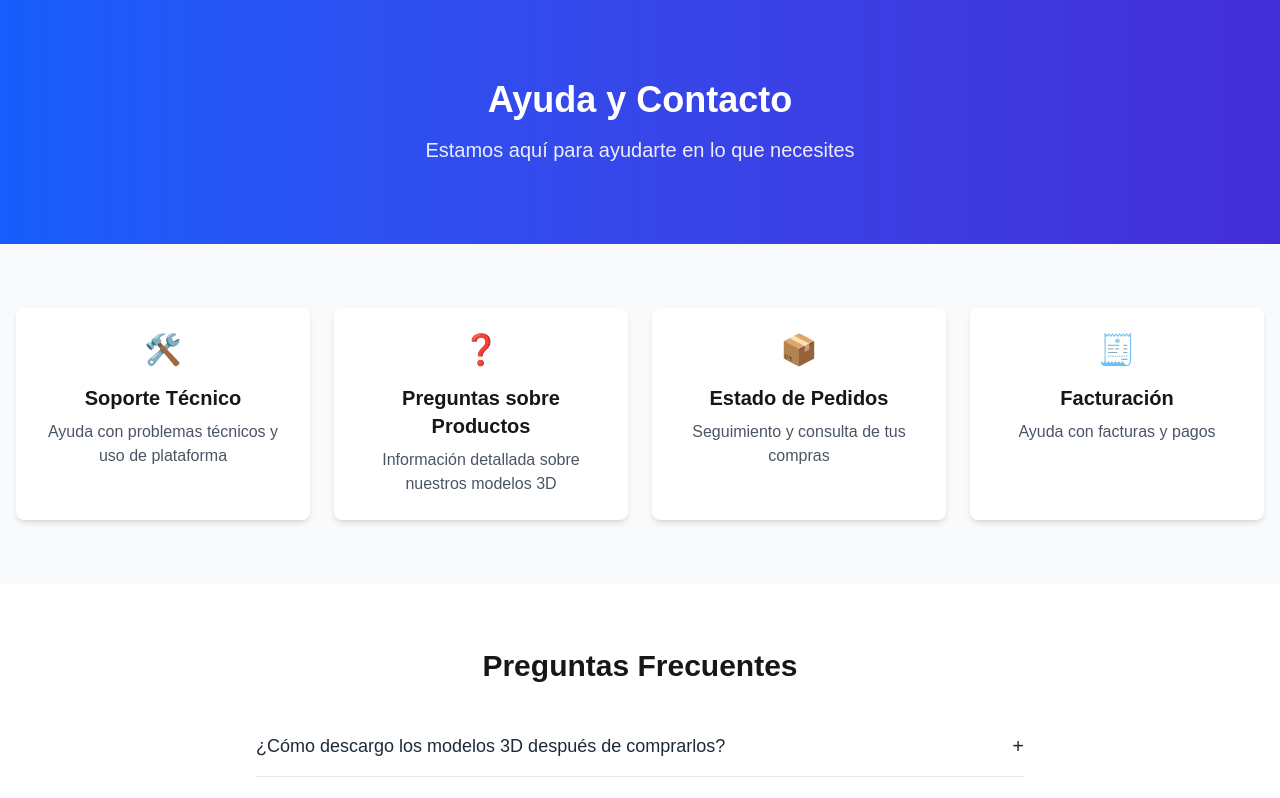
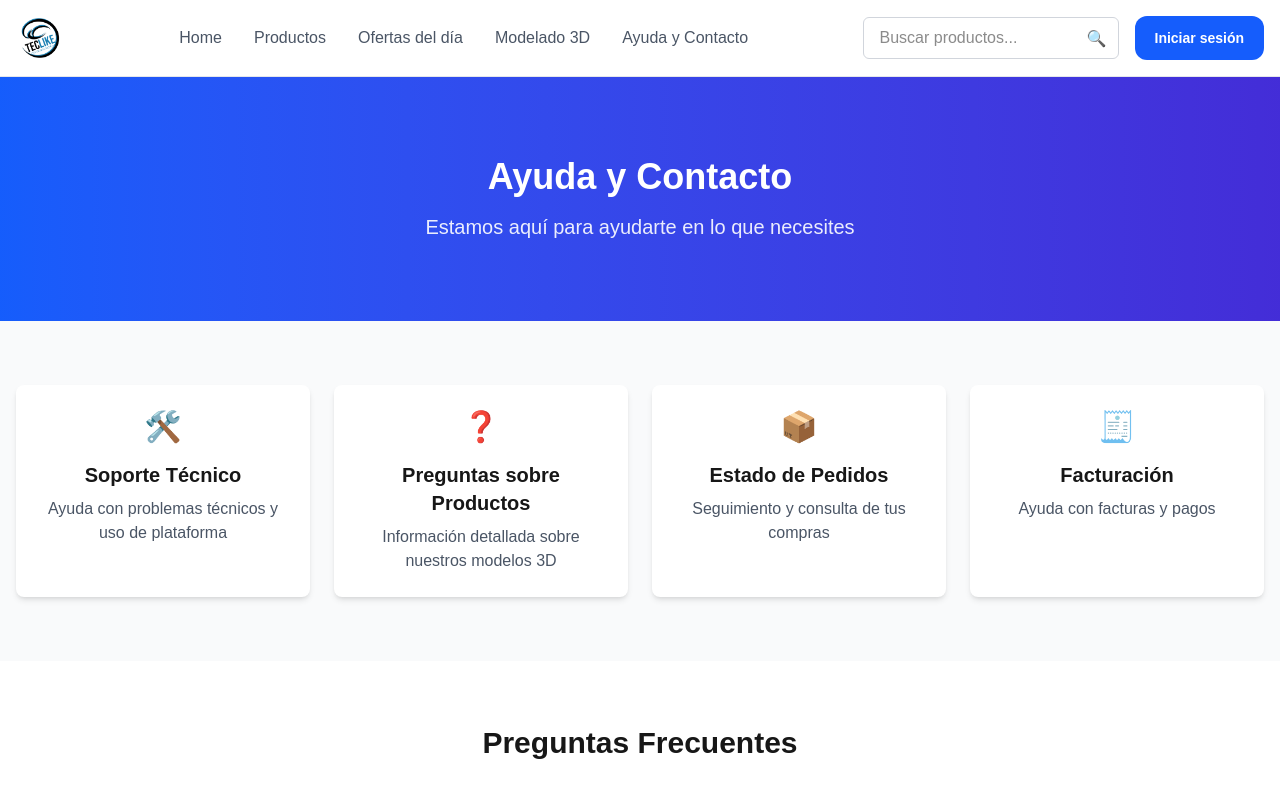
Before and after one commit to MisaelBohorquez27/Teclike-Store-3D, a Next.js app in the folder apps/frontend/: page /HelpContact in a window 1280 px wide. Shown: the top 798 px of the page. Built offline with nearby package versions, Linux system fonts and the light colour scheme.

Commit message:
add(Navbar was added in HelpContact page)

```diff
--- a/apps/frontend/src/app/HelpContact/page.tsx
+++ b/apps/frontend/src/app/HelpContact/page.tsx
@@ -1,15 +1,21 @@
-import { FaqSection } from '@/components/FaqSection';
-import { ContactForm } from '@/components/ContactForm';
-import { ServiceCards } from '@/components/ServiceCards';
+import { FaqSection } from "@/components/FaqSection";
+import { ContactForm } from "@/components/ContactForm";
+import { ServiceCards } from "@/components/ServiceCards";
+import { Navbar } from "@/components/Navbar";
 
 export default function HelpContactPage() {
   return (
+    <>
+      {/* Navbar */}
+      <Navbar />
       <main className="bg-gray-50 min-h-screen">
         {/* Hero Banner */}
         <section className="bg-gradient-to-r from-blue-600 to-indigo-700 py-20 text-white">
           <div className="container mx-auto px-4 text-center">
             <h1 className="text-4xl font-bold mb-4">Ayuda y Contacto</h1>
-          <p className="text-xl opacity-90">Estamos aquí para ayudarte en lo que necesites</p>
+            <p className="text-xl opacity-90">
+              Estamos aquí para ayudarte en lo que necesites
+            </p>
           </div>
         </section>
 
@@ -21,7 +27,9 @@ export default function HelpContactPage() {
         {/* Sección de Preguntas Frecuentes */}
         <section className="bg-white py-16">
           <div className="container mx-auto px-4">
-          <h2 className="text-3xl font-bold text-center mb-12">Preguntas Frecuentes</h2>
+            <h2 className="text-3xl font-bold text-center mb-12">
+              Preguntas Frecuentes
+            </h2>
             <FaqSection />
           </div>
         </section>
@@ -31,7 +39,9 @@ export default function HelpContactPage() {
           <div className="max-w-4xl mx-auto bg-white rounded-xl shadow-md overflow-hidden">
             <div className="md:flex">
               <div className="md:w-1/2 bg-blue-600 p-8 text-white">
-              <h2 className="text-2xl font-bold mb-4">Información de Contacto</h2>
+                <h2 className="text-2xl font-bold mb-4">
+                  Información de Contacto
+                </h2>
                 <div className="space-y-4">
                   <div>
                     <h3 className="font-semibold">Correo Electrónico</h3>
@@ -56,5 +66,6 @@ export default function HelpContactPage() {
           </div>
         </section>
       </main>
+    </>
   );
 }
--- a/apps/frontend/src/app/Products/page.tsx
+++ b/apps/frontend/src/app/Products/page.tsx
@@ -7,8 +7,8 @@ export default function ProductPage() {
     <>
       {/* Navbar */}
       <Navbar />
+
       <main className="bg-gray-50 min-h-screen">
-
         {/* Hero Banner */}
         <section className="bg-gradient-to-r from-blue-600 to-indigo-700 py-20 text-white">
           <div className="container mx-auto px-4 text-center">
```
Lines whose indentation alone changed are shown as unchanged.
